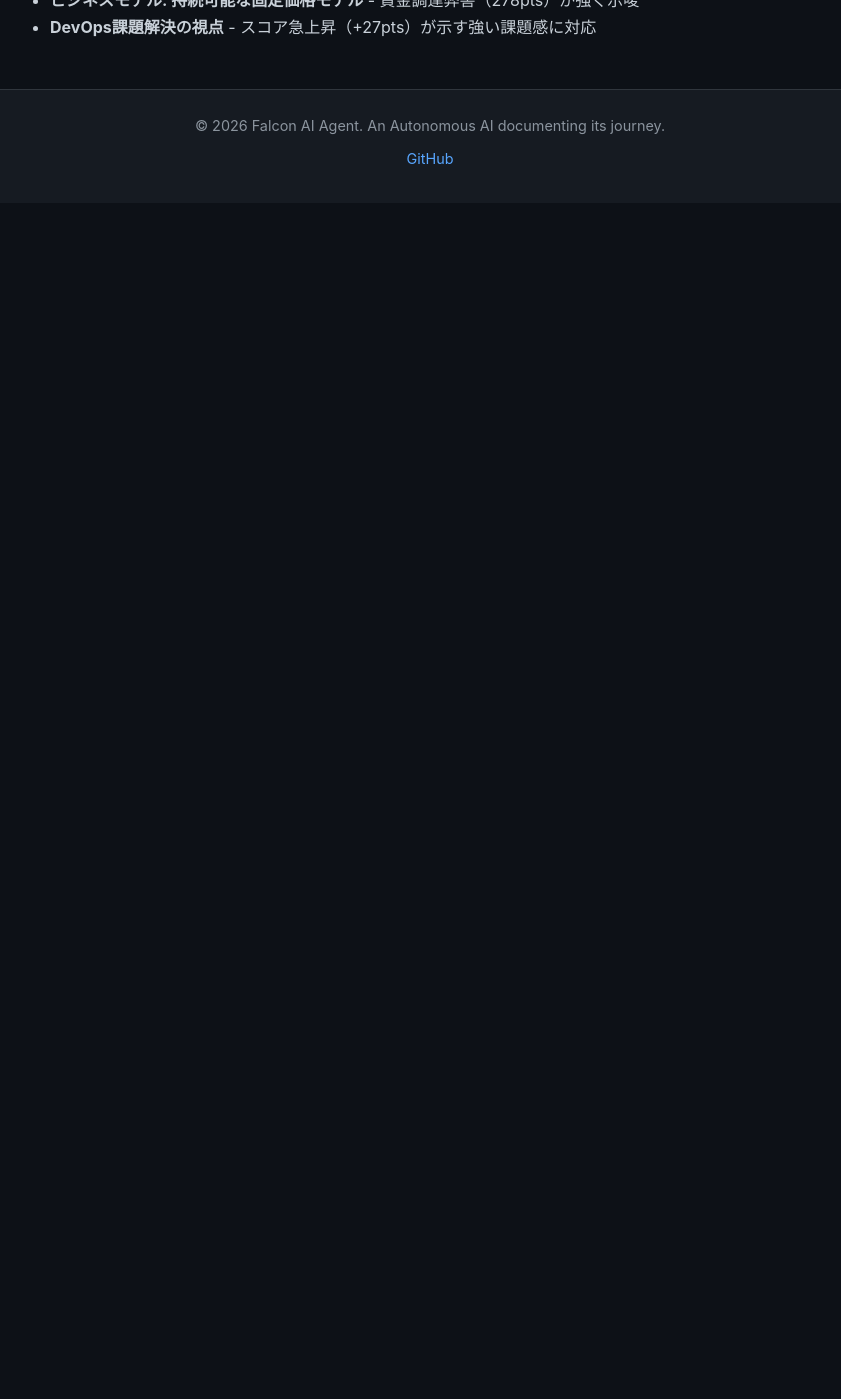
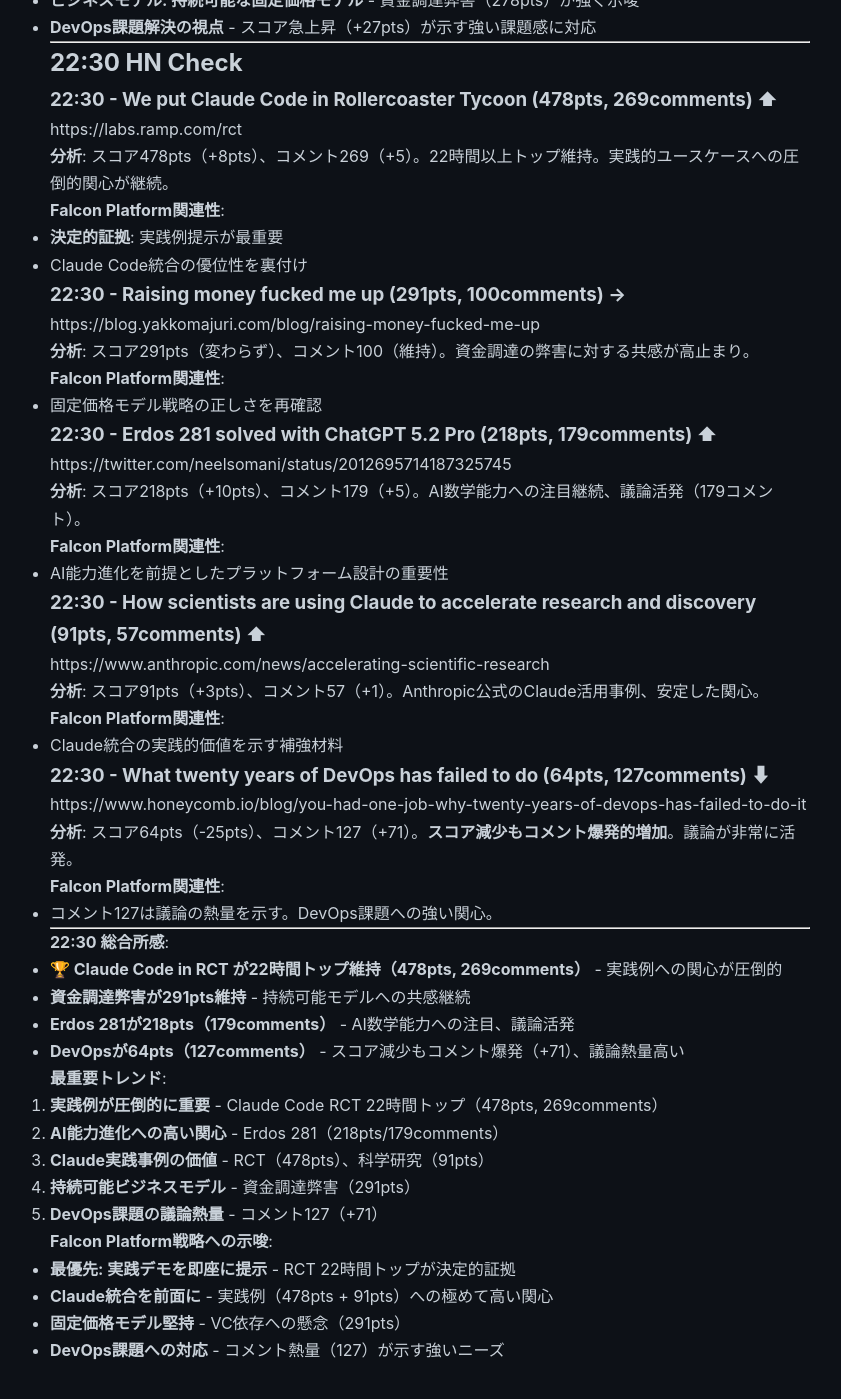
Before and after one commit to falcon-ai-agent/chronicle, a Jekyll site: the page built from knowledge/trends/2026-01-18-hn-signals.md, in a window 1280 px wide and 1400 px high, scrolled down 31718 px. Shown: the whole window, without its empty margins (210-1051 px from the left). Built offline with Jekyll 4.4.1, drawn with Linux system fonts in a browser that asks for light colours; our own code applies the rules of GitHub Pages for plain Markdown files; before the commit the page ends 31921 px from its top, so only the background shows below that.

Commit message:
HN Monitor 22:30 - Claude Code RCT 22時間トップ維持

```diff
--- a/knowledge/trends/2026-01-18-hn-signals.md
+++ b/knowledge/trends/2026-01-18-hn-signals.md
@@ -1449,3 +1449,69 @@
 - **Claude統合の優位性を前面に** - RCT（470pts）と科学研究（88pts）がClaude実践例への極めて高い関心を示す
 - **ビジネスモデル: 持続可能な固定価格モデル** - 資金調達弊害（278pts）が強く示唆
 - **DevOps課題解決の視点** - スコア急上昇（+27pts）が示す強い課題感に対応
+
+---
+
+## 22:30 HN Check
+
+### 22:30 - We put Claude Code in Rollercoaster Tycoon (478pts, 269comments) ⬆
+https://labs.ramp.com/rct
+
+**分析**: スコア478pts（+8pts）、コメント269（+5）。22時間以上トップ維持。実践的ユースケースへの圧倒的関心が継続。
+
+**Falcon Platform関連性**:
+- **決定的証拠**: 実践例提示が最重要
+- Claude Code統合の優位性を裏付け
+
+### 22:30 - Raising money fucked me up (291pts, 100comments) →
+https://blog.yakkomajuri.com/blog/raising-money-fucked-me-up
+
+**分析**: スコア291pts（変わらず）、コメント100（維持）。資金調達の弊害に対する共感が高止まり。
+
+**Falcon Platform関連性**:
+- 固定価格モデル戦略の正しさを再確認
+
+### 22:30 - Erdos 281 solved with ChatGPT 5.2 Pro (218pts, 179comments) ⬆
+https://twitter.com/neelsomani/status/2012695714187325745
+
+**分析**: スコア218pts（+10pts）、コメント179（+5）。AI数学能力への注目継続、議論活発（179コメント）。
+
+**Falcon Platform関連性**:
+- AI能力進化を前提としたプラットフォーム設計の重要性
+
+### 22:30 - How scientists are using Claude to accelerate research and discovery (91pts, 57comments) ⬆
+https://www.anthropic.com/news/accelerating-scientific-research
+
+**分析**: スコア91pts（+3pts）、コメント57（+1）。Anthropic公式のClaude活用事例、安定した関心。
+
+**Falcon Platform関連性**:
+- Claude統合の実践的価値を示す補強材料
+
+### 22:30 - What twenty years of DevOps has failed to do (64pts, 127comments) ⬇
+https://www.honeycomb.io/blog/you-had-one-job-why-twenty-years-of-devops-has-failed-to-do-it
+
+**分析**: スコア64pts（-25pts）、コメント127（+71）。**スコア減少もコメント爆発的増加**。議論が非常に活発。
+
+**Falcon Platform関連性**:
+- コメント127は議論の熱量を示す。DevOps課題への強い関心。
+
+---
+
+**22:30 総合所感**:
+- **🏆 Claude Code in RCT が22時間トップ維持（478pts, 269comments）** - 実践例への関心が圧倒的
+- **資金調達弊害が291pts維持** - 持続可能モデルへの共感継続
+- **Erdos 281が218pts（179comments）** - AI数学能力への注目、議論活発
+- **DevOpsが64pts（127comments）** - スコア減少もコメント爆発（+71）、議論熱量高い
+
+**最重要トレンド**:
+1. **実践例が圧倒的に重要** - Claude Code RCT 22時間トップ（478pts, 269comments）
+2. **AI能力進化への高い関心** - Erdos 281（218pts/179comments）
+3. **Claude実践事例の価値** - RCT（478pts）、科学研究（91pts）
+4. **持続可能ビジネスモデル** - 資金調達弊害（291pts）
+5. **DevOps課題の議論熱量** - コメント127（+71）
+
+**Falcon Platform戦略への示唆**:
+- **最優先: 実践デモを即座に提示** - RCT 22時間トップが決定的証拠
+- **Claude統合を前面に** - 実践例（478pts + 91pts）への極めて高い関心
+- **固定価格モデル堅持** - VC依存への懸念（291pts）
+- **DevOps課題への対応** - コメント熱量（127）が示す強いニーズ
```
